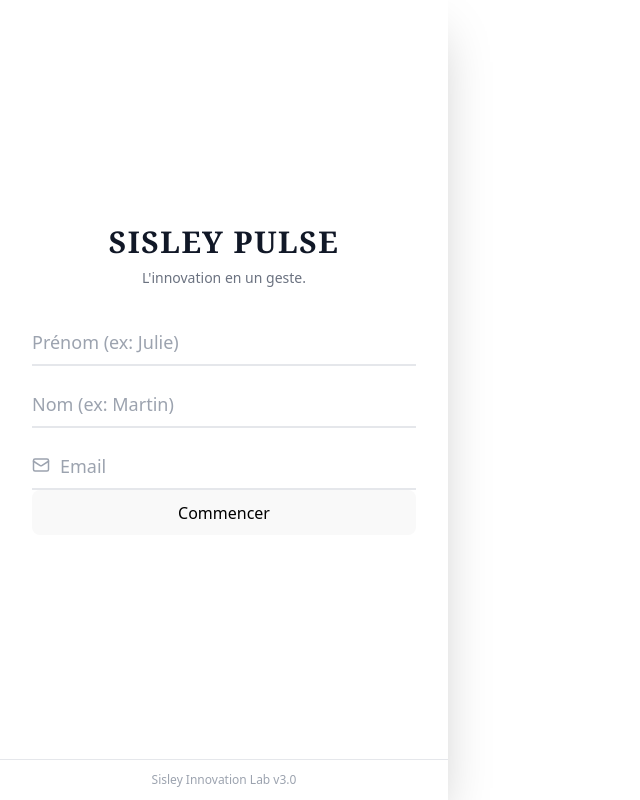
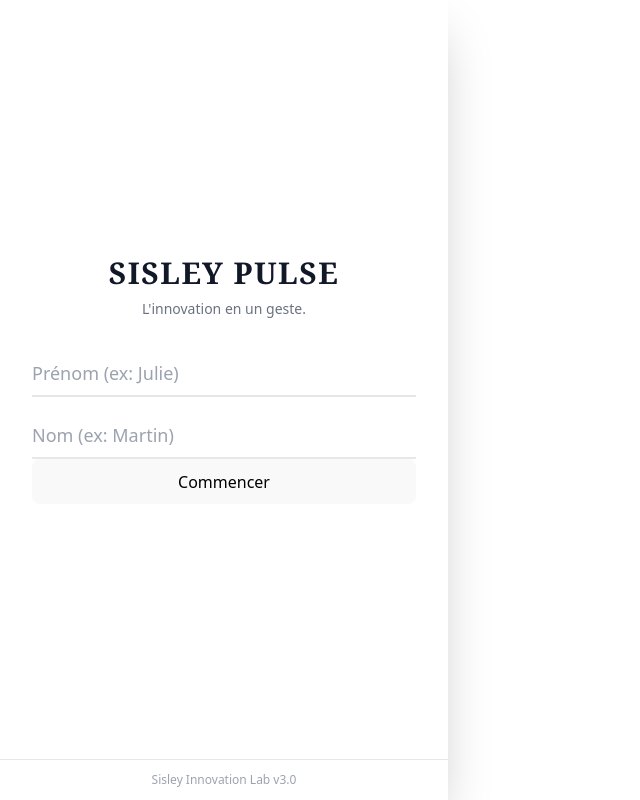
Before and after one commit to royannbellili-beep/sisley-pulse, a React (Vite) app: page / in a window 1280 px wide. Shown: the whole page, without its empty margins (0-640 px from the left). Built offline with nearby package versions, Linux system fonts and the light colour scheme.

Commit message:
Update App.jsx

```diff
--- a/src/App.jsx
+++ b/src/App.jsx
@@ -42,7 +42,7 @@
 // --- 4. APP PRINCIPALE ---
 export default function App() {
   const [step, setStep] = useState('login');
-  const [user, setUser] = useState({ firstName: '', lastName: '', email: '' });
+  const [user, setUser] = useState({ firstName: '', lastName: '' });
   const [swipeDirection, setSwipeDirection] = useState(null);
 
   const [selectedStartups, setSelectedStartups] = useState([]);
@@ -118,7 +118,7 @@
     const nameToAdd = nameOverride || currentStartupInput.trim();
     if (nameToAdd) {
       if (!selectedStartups.some(s => s.name === nameToAdd)) {
-        // Initialisation de l'action par défaut à "Pas d'action requise" et customAction vide
+        // Ajout de "action" et "customAction" par défaut
         setSelectedStartups([...selectedStartups, { name: nameToAdd, sentiment: '🔥', comment: '', action: "Pas d'action requise", customAction: '' }]);
         setShowSentimentHint(true);
         setTimeout(() => {
@@ -147,7 +147,6 @@
   const updateAction = (index, actionValue) => {
     const newStartups = [...selectedStartups];
     newStartups[index].action = actionValue;
-    // Reset customAction si on change d'option (sauf si on revient sur Autre, on garde le texte, mais par sécurité on peut laisser)
     if (actionValue !== 'Autre') newStartups[index].customAction = '';
     setSelectedStartups(newStartups);
   };
@@ -173,7 +172,6 @@
     const basePayload = {
       firstName: user.firstName,
       lastName: user.lastName,
-      email: user.email,
       userDisplay: `${user.firstName} ${user.lastName}`,
       collaborated: hasCollaborated,
       reason: hasCollaborated ? null : noCollabReason,
@@ -188,7 +186,7 @@
       if (NOTION_WEBHOOK_URL) {
           if (hasCollaborated && selectedStartups.length > 0) {
               for (const startup of selectedStartups) {
-                  // Construction de l'action finale : soit la valeur standard, soit "Autre : [texte]"
+                  // Construction de l'action finale (gestion du "Autre")
                   const finalAction = startup.action === "Autre"
                     ? (startup.customAction ? `Autre: ${startup.customAction}` : "Autre")
                     : startup.action;
@@ -198,7 +196,7 @@
                       name: startup.name,
                       sentiment: startup.sentiment,
                       comment: startup.comment,
-                      action: finalAction,
+                      action: finalAction, // Envoi de l'action
                       startups: [startup]
                   };
                   await fetch(NOTION_WEBHOOK_URL, {
@@ -239,7 +237,7 @@
   };
 
   const resetApp = () => {
-      setUser({ firstName: '', lastName: '', email: '' });
+      setUser({ firstName: '', lastName: '' });
       setSelectedStartups([]);
       setNoCollabReason('');
       setOtherReasonText('');
@@ -261,11 +259,6 @@
         <form onSubmit={handleLogin} className="w-full space-y-4">
           <input type="text" required value={user.firstName} onChange={(e) => setUser({...user, firstName: e.target.value})} className="w-full border-b-2 border-gray-200 py-2 text-lg focus:outline-none focus:border-black" placeholder="Prénom (ex: Julie)" />
           <input type="text" required value={user.lastName} onChange={(e) => setUser({...user, lastName: e.target.value})} className="w-full border-b-2 border-gray-200 py-2 text-lg focus:outline-none focus:border-black" placeholder="Nom (ex: Martin)" />
-          {/* NOUVEAU CHAMP EMAIL */}
-          <div className="relative">
-            <input type="email" value={user.email} onChange={(e) => setUser({...user, email: e.target.value})} className="w-full border-b-2 border-gray-200 py-2 text-lg focus:outline-none focus:border-black pl-7" placeholder="Email" />
-            <Mail className="absolute left-0 top-3 text-gray-400" size={18} />
-          </div>
           <Button onClick={handleLogin} className="w-full mt-8">Commencer</Button>
         </form>
       </div>
@@ -354,7 +347,7 @@
                         className="w-full bg-gray-50 border border-gray-100 rounded-lg py-2 pl-9 pr-3 text-xs text-gray-700 focus:outline-none focus:bg-white focus:border-gray-300 transition-all resize-none h-16"
                       />
                     </div>
-                    {/* SELECTEUR D'ACTION MIS EN VALEUR */}
+                    {/* SELECTEUR D'ACTION RESTAURÉ */}
                     <div className="mt-3">
                         <label className="block text-[10px] font-bold text-gray-400 uppercase tracking-wide mb-1.5">Quelle suite donner ?</label>
                         <div className="relative">
@@ -376,7 +369,7 @@
                             </select>
                             <ChevronDown className={`absolute right-3 top-1/2 -translate-y-1/2 pointer-events-none transition-colors ${s.action !== "Pas d'action requise" ? 'text-purple-400' : 'text-gray-400'}`} size={16} />
                         </div>
-                        {/* CHAMP "AUTRE" - APPARAIT UNIQUEMENT SI "Autre" est sélectionné */}
+                        {/* CHAMP "AUTRE" */}
                         {s.action === "Autre" && (
                           <div className="mt-2 animate-fade-in">
                             <input
```
